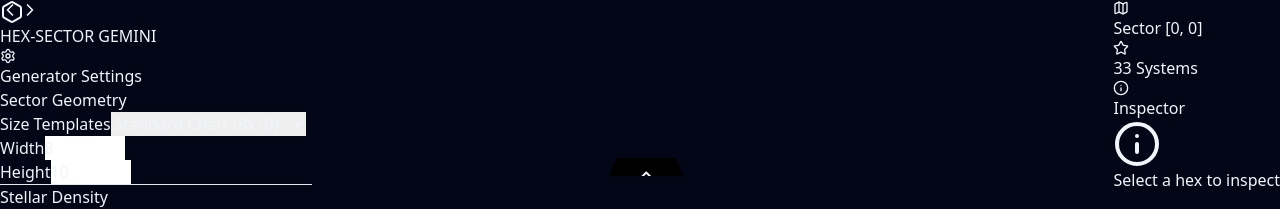
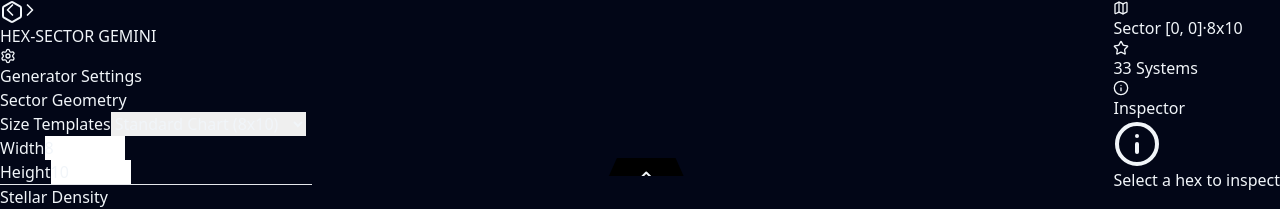
Before and after one commit to zebevafasen/StarSectorGenerator, a React (Vite) app: page / in a window 1280 px wide. Shown: the top 209 px of the page. Built offline with nearby package versions, Linux system fonts and the light colour scheme.

Commit message:
Restore grid size information to Inspector header

```diff
--- a/src/App.jsx
+++ b/src/App.jsx
@@ -126,6 +126,7 @@ export default function App() {
       />
 
       <InspectorPanel
+        gridSize={gridSize}
         systems={systems}
         sectorCoords={sectorCoords}
         selectedCoords={selectedCoords}
--- a/src/components/InspectorPanel.jsx
+++ b/src/components/InspectorPanel.jsx
@@ -17,7 +17,7 @@ import {
   BeltsAndFieldsSection
 } from './inspector/InspectorSections';
 
-function InspectorPanel({ systems, selectedCoords, setSelectedCoords, focusedObject, setFocusedObject, onJump, sectorCoords, style }) {
+function InspectorPanel({ gridSize, systems, selectedCoords, setSelectedCoords, focusedObject, setFocusedObject, onJump, sectorCoords, style }) {
   const selectedSystem = selectedCoords ? systems[`${selectedCoords.q},${selectedCoords.r}`] : null;
 
   // Handle POI selection automatically when a POI hex is clicked
@@ -47,7 +47,11 @@ function InspectorPanel({ systems, selectedCoords, setSelectedCoords, focusedObj
         <div className="flex items-center justify-between text-sm text-slate-400">
           <div className="flex items-center gap-2">
             <MapIcon size={16} />
-            <span>Sector [{sectorCoords?.q ?? 0}, {sectorCoords?.r ?? 0}]</span>
+            <span>
+              Sector [{sectorCoords?.q ?? 0}, {sectorCoords?.r ?? 0}]
+              <span className="text-slate-600 px-1">&middot;</span>
+              {gridSize?.width}x{gridSize?.height}
+            </span>
           </div>
           <div className="flex items-center gap-2">
             <Star size={16} />
```
